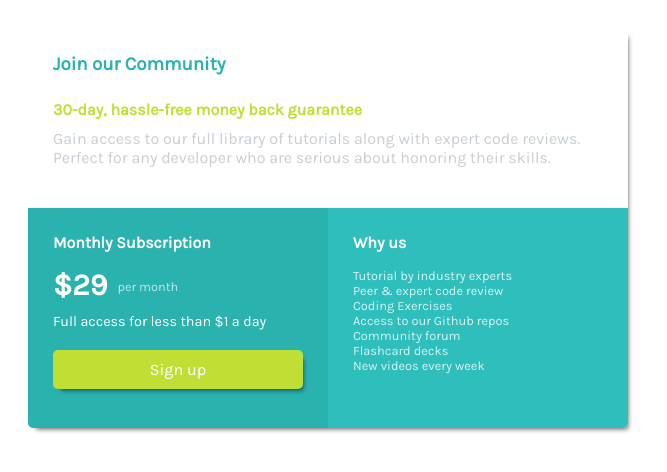
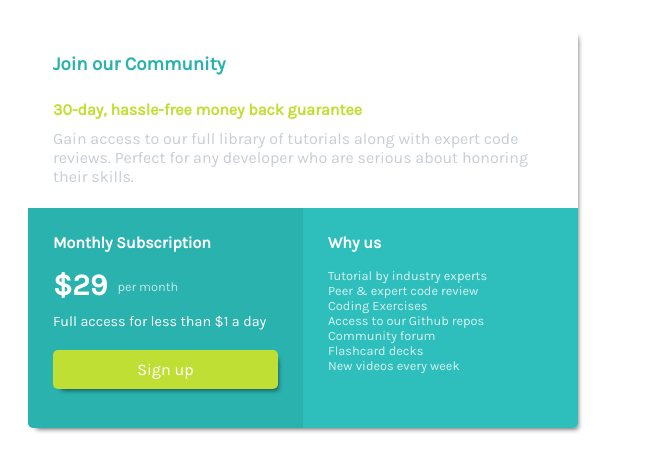
Before and after one commit to JmrDn/price_card, a plain HTML site: page index.html in a window 1280 px wide. Shown: the whole page, without its empty margins (0-667 px from the left). Drawn offline with Linux system fonts and the light colour scheme.

Commit message:
Update style.css

```diff
--- a/style.css
+++ b/style.css
@@ -20,8 +20,8 @@ body{
 
 #card{
 
-  width: 600px;
-  height: 400px;
+  width: 100%;
+  height: auto;
   border-radius: 5px;
   box-shadow: 4px 5px 5px -4px rgba(0,0,0,0.63);
   overflow:hidden;
@@ -43,16 +43,16 @@ body{
 
 #bottom-left-card{
   display:inline-block;
-  width: 50%;
-  height: 100%;
+  width: 100%;
+  height: 50%;
   background-color:#2ab2af;
   vertical-align: top;
   padding:25px;
 }
 #bottom-right-card{
   display:inline-block;
-  width: 50%;
-  height: 100%;
+  width: 100%;
+  height: 50%;
   background-color:#2EBFBD;
   vertical-align: top;
   padding:25px;
@@ -106,6 +106,8 @@ button:hover{
   transform: scale(1.02);
   cursor: pointer;
 }
+
+
 #bottom-left-card p{
   font-size: 0.9rem;
 }
@@ -117,3 +119,14 @@ li{
   font-size: 0.8rem;
   opacity: 0.8;
 }
+
+@media (min-width: 600px){
+  #card{
+    width:550px;
+    height:400px;
+  }
+  #bottom-left-card, #bottom-right-card{
+    width:50%;
+    height:100%;
+  }
+}
```
